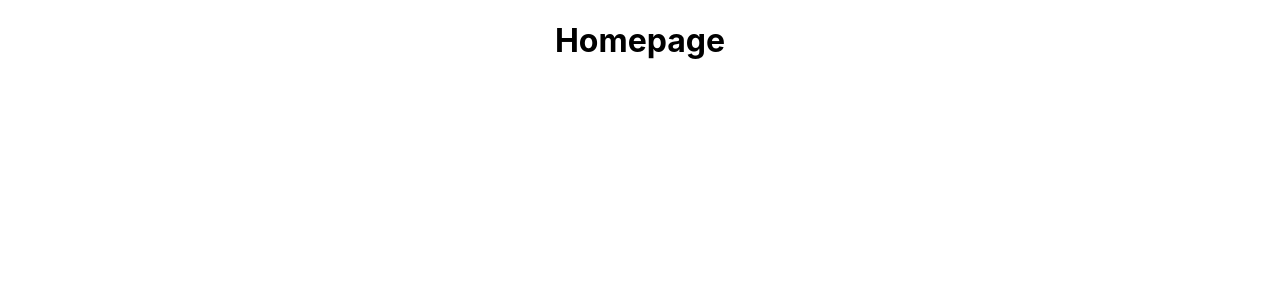
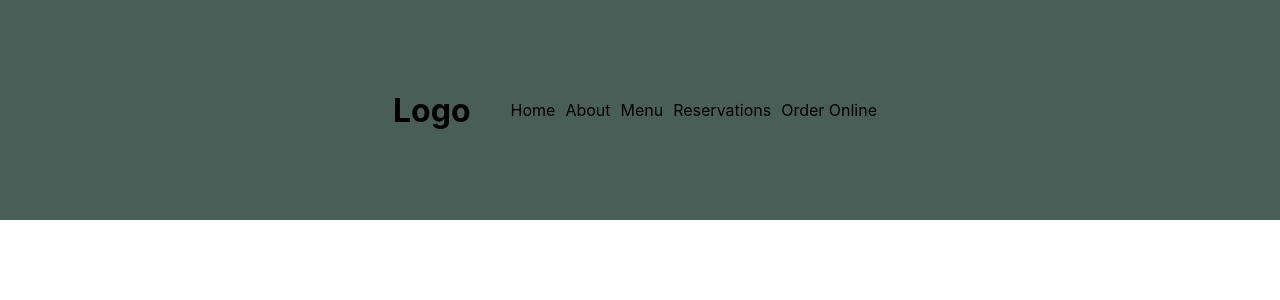
Before and after one commit to RicciJuaman/capstone, a React (Create React App) app in the folder capstoneproject/: page / in a window 1280 px wide. Shown: the top 300 px of the page. Built offline with nearby package versions, Linux system fonts and the light colour scheme.

Commit message:
Added Header.js and header.css

```diff
--- a/capstoneproject/src/App.css
+++ b/capstoneproject/src/App.css
@@ -2,37 +2,6 @@
   text-align: center;
 }
 
-.App-logo {
-  height: 40vmin;
-  pointer-events: none;
+body {
+  margin: 0 !important;
 }
-
-@media (prefers-reduced-motion: no-preference) {
-  .App-logo {
-    animation: App-logo-spin infinite 20s linear;
-  }
-}
-
-.App-header {
-  background-color: #282c34;
-  min-height: 100vh;
-  display: flex;
-  flex-direction: column;
-  align-items: center;
-  justify-content: center;
-  font-size: calc(10px + 2vmin);
-  color: white;
-}
-
-.App-link {
-  color: #61dafb;
-}
-
-@keyframes App-logo-spin {
-  from {
-    transform: rotate(0deg);
-  }
-  to {
-    transform: rotate(360deg);
-  }
-}
--- a/capstoneproject/src/App.js
+++ b/capstoneproject/src/App.js
@@ -1,10 +1,9 @@
 import './App.css';
+import { Header } from './components/Header';
 
 function App() {
   return (
-    <div className="App">
-      <h1>Homepage</h1>
-    </div>
+    <Header/>
   );
 }
 
--- /dev/null
+++ b/capstoneproject/src/components/Header.js
@@ -0,0 +1,19 @@
+import React from "react";
+import './header.css'
+
+export const Header = () => {
+  return (
+    <header>
+        <h1>Logo</h1>
+        <nav>
+        <ul>
+            <li>Home</li>
+            <li>About</li>
+            <li>Menu</li>
+            <li>Reservations</li>
+            <li>Order Online</li>
+        </ul>
+        </nav>
+    </header>
+  );
+};
--- /dev/null
+++ b/capstoneproject/src/components/header.css
@@ -0,0 +1,22 @@
+header {
+    margin: 0 !important;
+    height: 220px;
+    background-color: #495E57 ;
+    display: flex;
+    justify-content: center;
+    align-items: center;
+
+}
+
+ul {
+    list-style: none;
+}
+
+li {
+    display: inline-block;
+    margin-right: 10px;
+}
+
+nav {
+
+}
```
